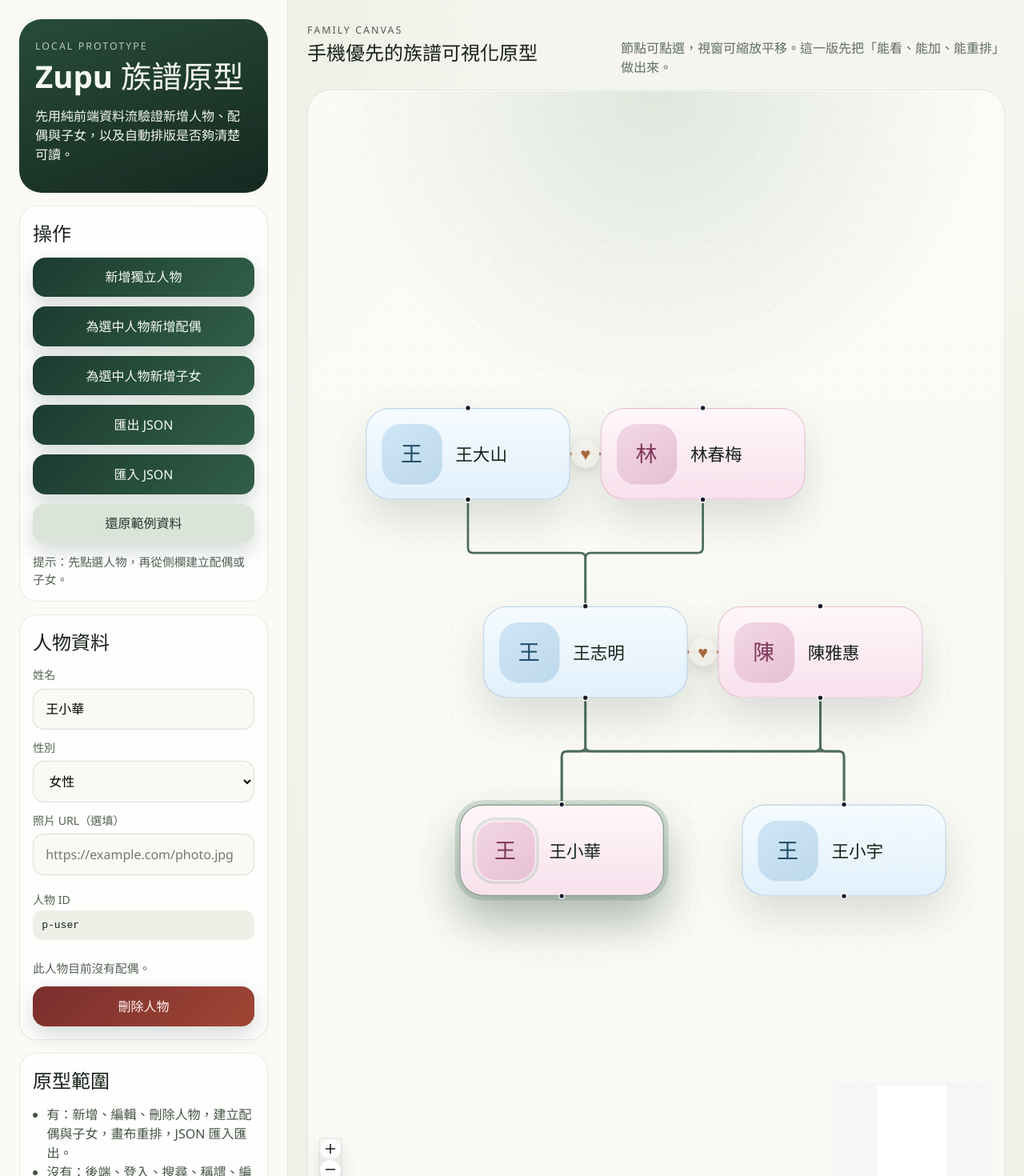
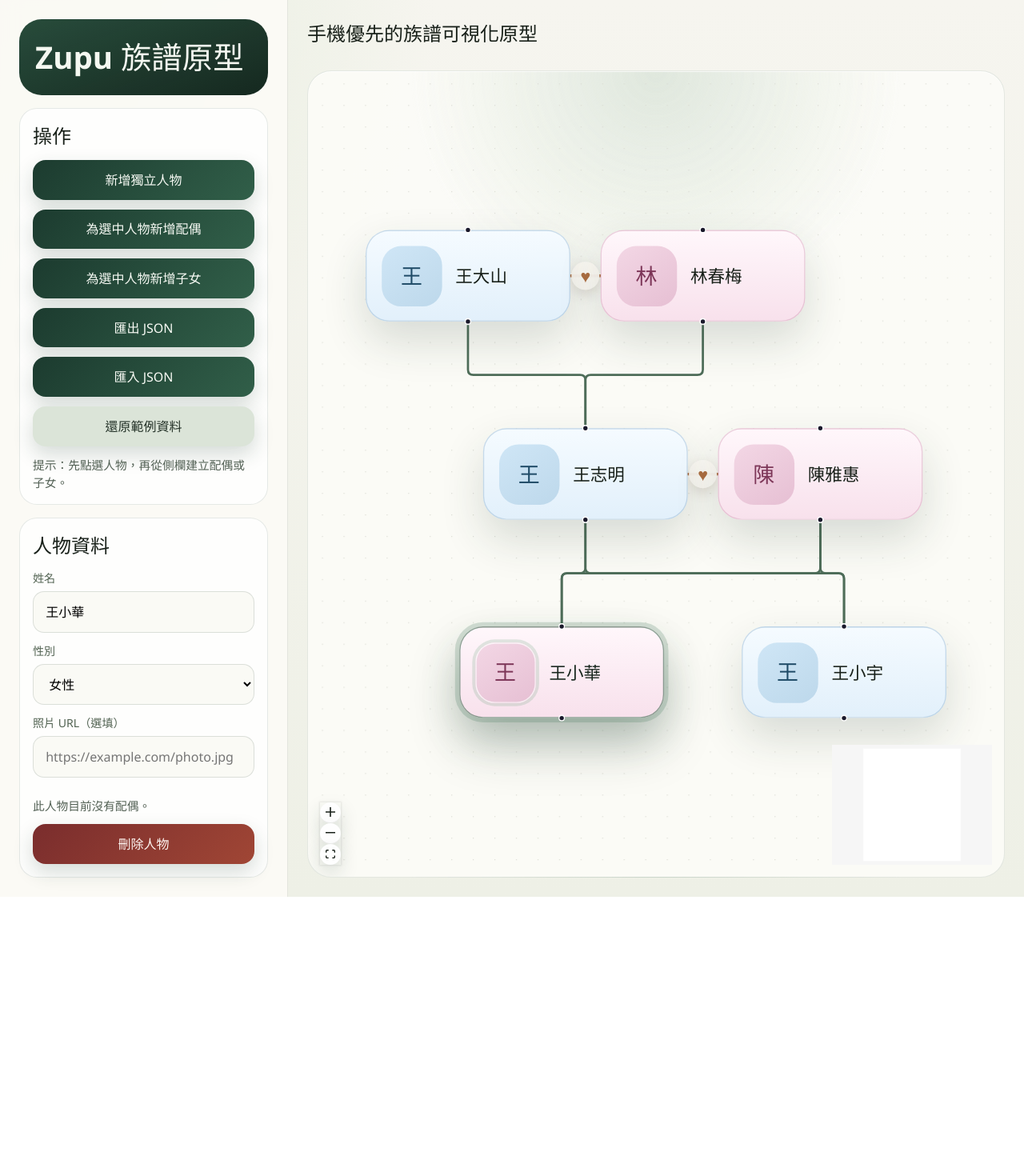
Before and after one commit to kevin1kevin1k/Zupu, a React (Vite) app: page / in a window 1280 px wide. Shown: the top 1470 px of the page at 80% size. After the commit the page ends 1121 px from the top, so only its background shows below. Built offline with nearby package versions, Linux system fonts and the light colour scheme.

Commit message:
refactor: simplify frontend copy

```diff
--- a/src/App.tsx
+++ b/src/App.tsx
@@ -175,11 +175,7 @@ function App() {
     <div className="app-shell">
       <aside className="sidebar">
         <div className="sidebar__hero">
-          <span className="sidebar__eyebrow">Local Prototype</span>
           <h1>Zupu 族譜原型</h1>
-          <p>
-            先用純前端資料流驗證新增人物、配偶與子女，以及自動排版是否夠清楚可讀。
-          </p>
         </div>
 
         <section className="panel">
@@ -251,10 +247,6 @@ function App() {
                   value={selectedPerson.photoUrl ?? ""}
                 />
               </label>
-              <div className="selection-meta">
-                <span>人物 ID</span>
-                <code>{selectedPerson.id}</code>
-              </div>
               <p className="panel__hint">
                 {selectedSpouseId
                   ? "此人物已經有一位配偶；第一版原型不再新增第二位配偶。"
@@ -272,25 +264,11 @@ function App() {
             <p className="panel__hint">請先點選畫布上的人物節點。</p>
           )}
         </section>
-
-        <section className="panel">
-          <h2>原型範圍</h2>
-          <ul className="scope-list">
-            <li>有：新增、編輯、刪除人物，建立配偶與子女，畫布重排，JSON 匯入匯出。</li>
-            <li>沒有：後端、登入、搜尋、稱謂、編輯紀錄、資料庫。</li>
-          </ul>
-        </section>
       </aside>
 
       <main className="canvas-stage">
         <div className="canvas-stage__header">
-          <div>
-            <span className="canvas-stage__label">Family Canvas</span>
-            <h2>手機優先的族譜可視化原型</h2>
-          </div>
-          <p>
-            節點可點選，視窗可縮放平移。這一版先把「能看、能加、能重排」做出來。
-          </p>
+          <h2>手機優先的族譜可視化原型</h2>
         </div>
 
         <div className="flow-wrapper">
```
Also changed, not shown: 1 other file (tests, documents, lock files or other folders).
